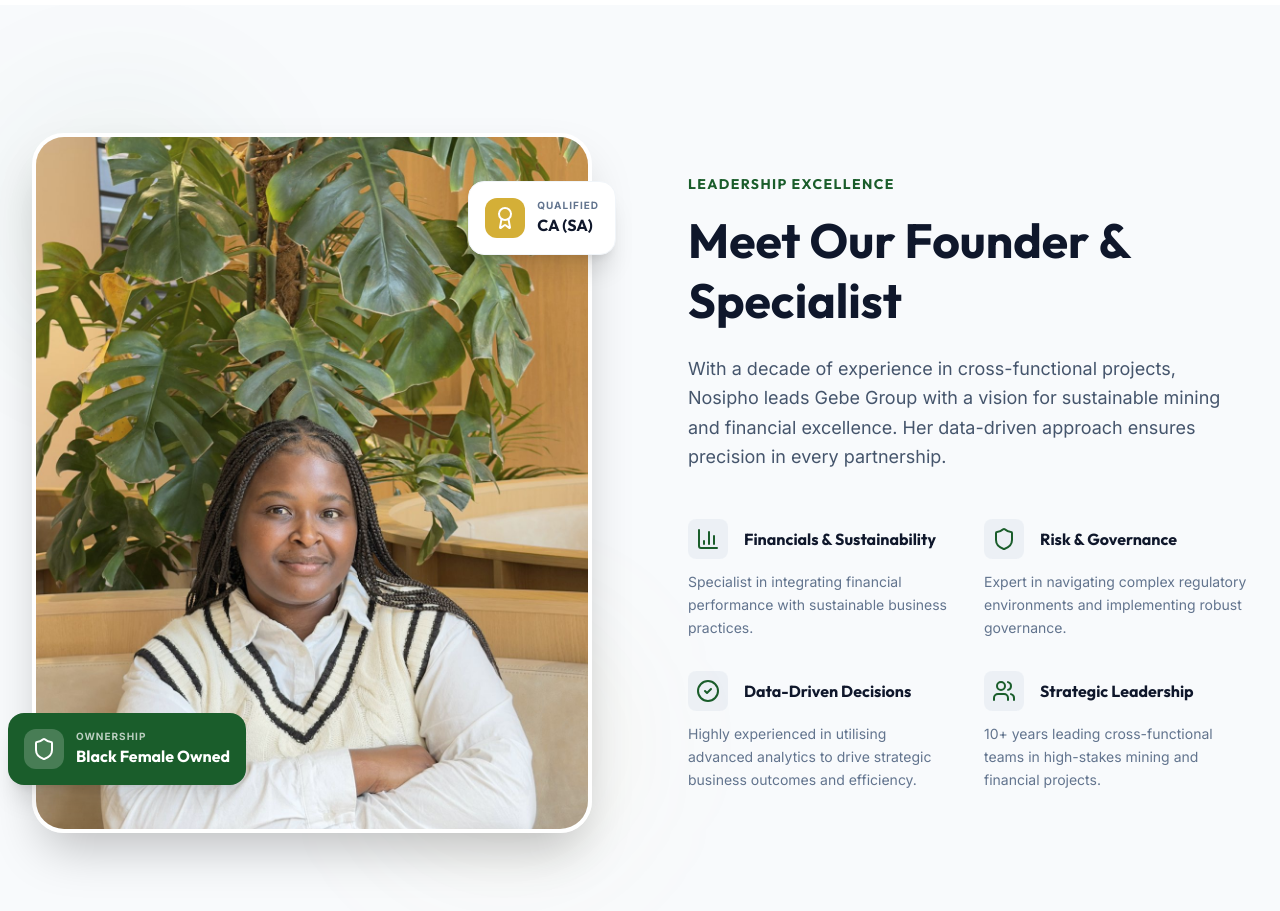
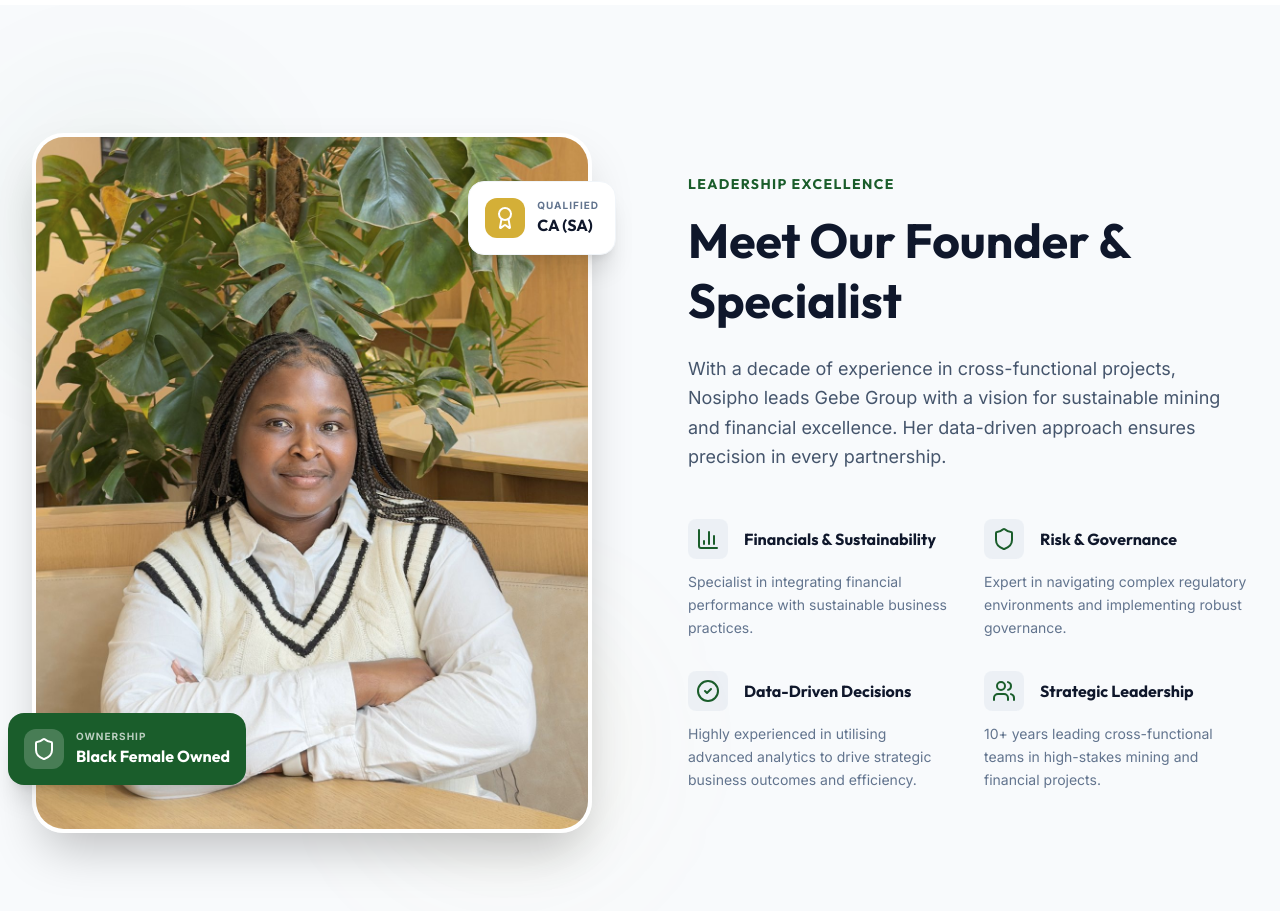
Before and after one commit to KevonChuzzler/GEBSITE, a React (Vite) app: page / in a window 1280 px wide. Shown: the part 1820-2731 px from the top of the page. Built offline with nearby package versions, Linux system fonts and the light colour scheme.

Commit message:
Adjust founder image positioning to focus on lower-middle part

```diff
--- a/src/components/Founder.tsx
+++ b/src/components/Founder.tsx
@@ -46,6 +46,7 @@ const Founder = () => {
                   src={founderImg}
                   alt="Nosipho Nyathikazi - Founder of Gebe Group"
                   className="w-full h-full object-cover grayscale-[20%] hover:grayscale-0 transition-all duration-700"
+                  style={{ objectPosition: '50% 80%' }}
                   loading="lazy"
                   decoding="async"
                 />
```
